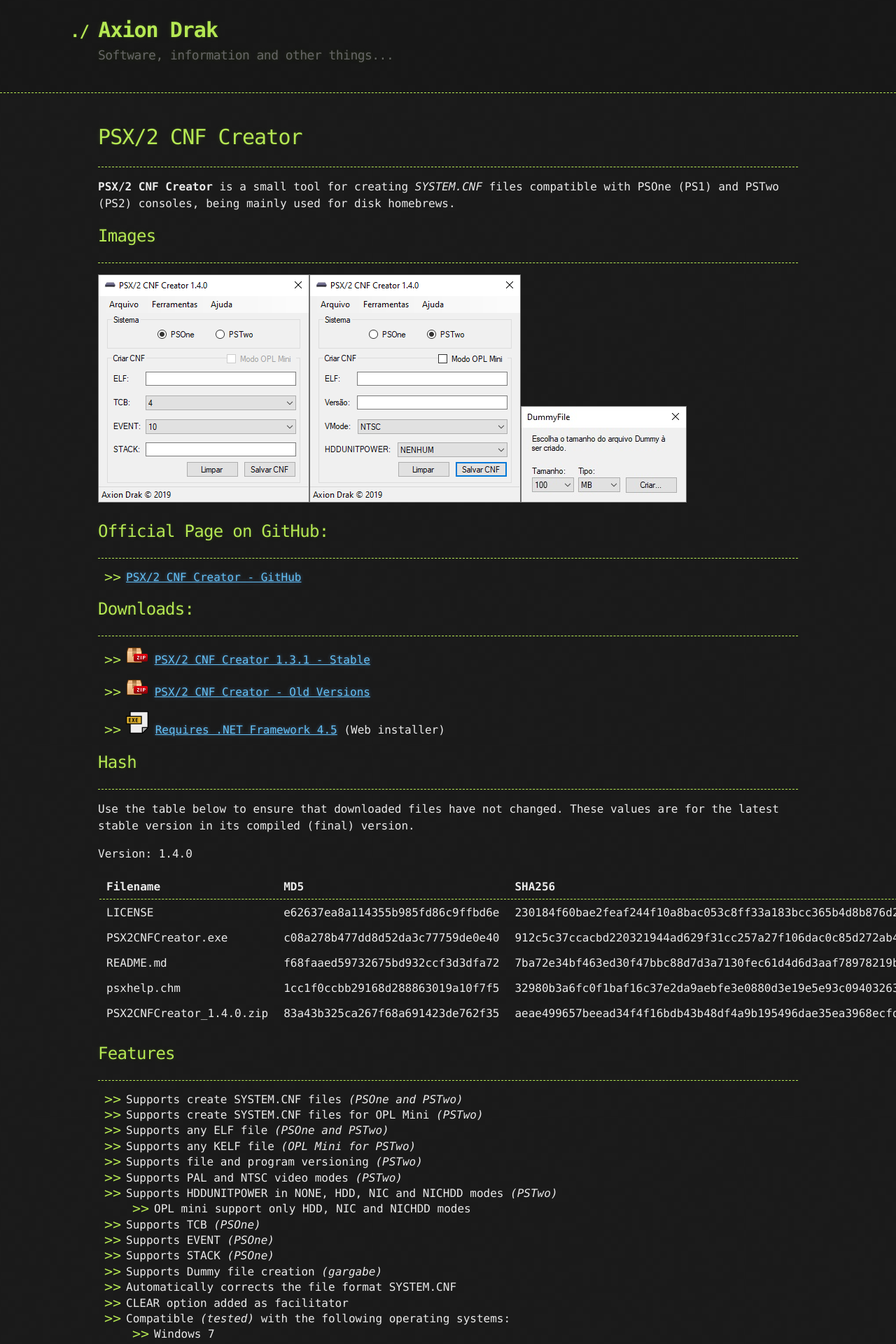
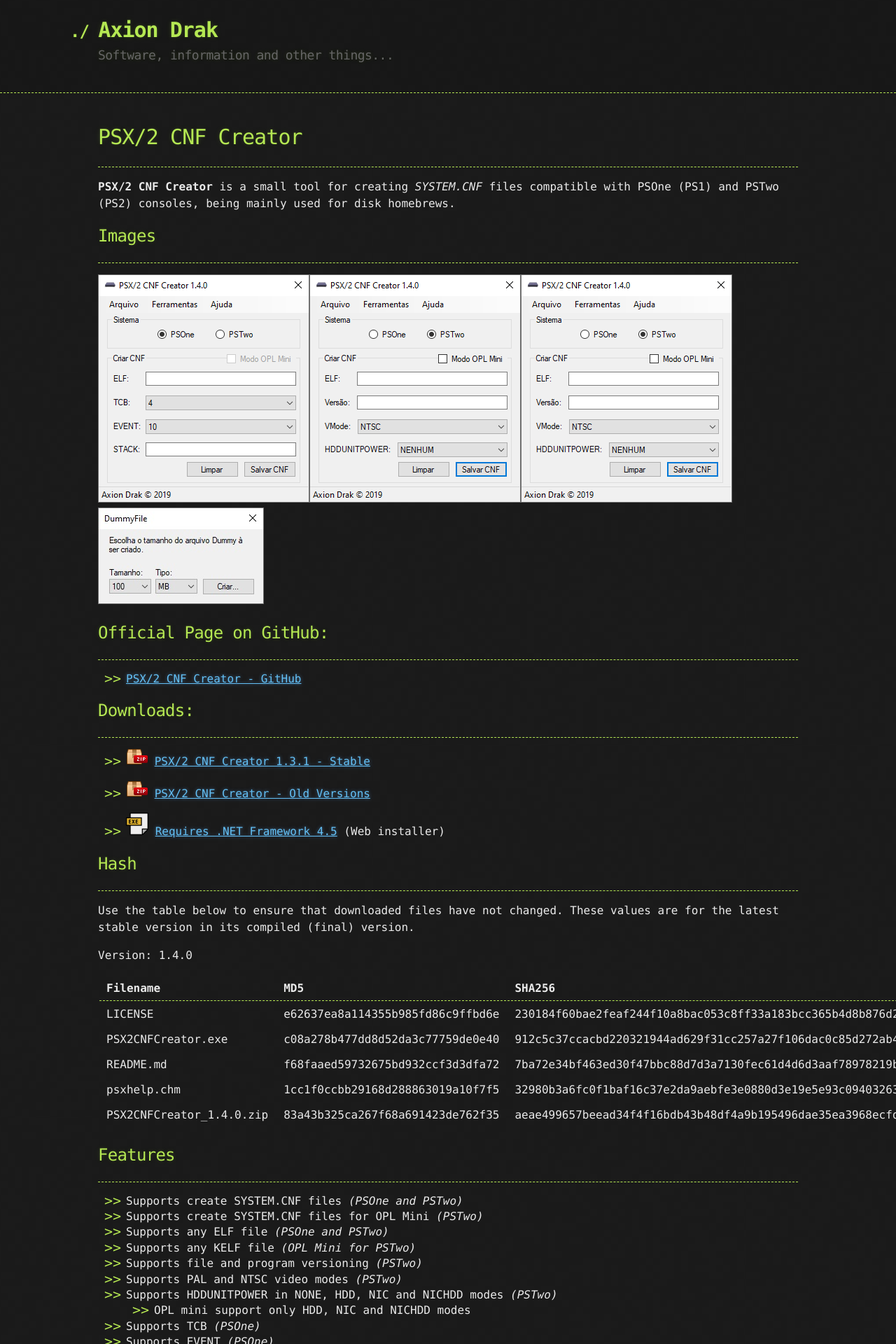
Before and after one commit to AxionDrak/axiondrak.github.io, a Jekyll site: the page built from psx-cnf.md, in a window 1280 px wide. Shown: the top 1920 px of the page at 70% size. Built offline with Jekyll 4.4.1, drawn with Linux system fonts in a browser that asks for light colours; our own code applies the rules of GitHub Pages for plain Markdown files.

Commit message:
Update psx-cnf.md

```diff
--- a/psx-cnf.md
+++ b/psx-cnf.md
@@ -8,7 +8,8 @@ layout: default
 
 ## Images
 * * *
-![useful image]({{ site.url }}/assets/images/psxcnf/psx-cnf-01.png)![useful image]({{ site.url }}/assets/images/psxcnf/psx-cnf-02.png)![useful image]({{ site.url }}/assets/images/psxcnf/psx-cnf-03.jpg)
+![Modo PSOne]({{ site.url }}/assets/images/psxcnf/psx-cnf-01.png)![Modo PSTwo]({{ site.url }}/assets/images/psxcnf/psx-cnf-02.png)![Modo OPL Mini]({{ site.url }}/assets/images/psxcnf/psx-cnf-02.png)
+![useful image]({{ site.url }}/assets/images/psxcnf/psx-cnf-03.jpg)
 
 ## Official Page on GitHub:
 * * *
```
